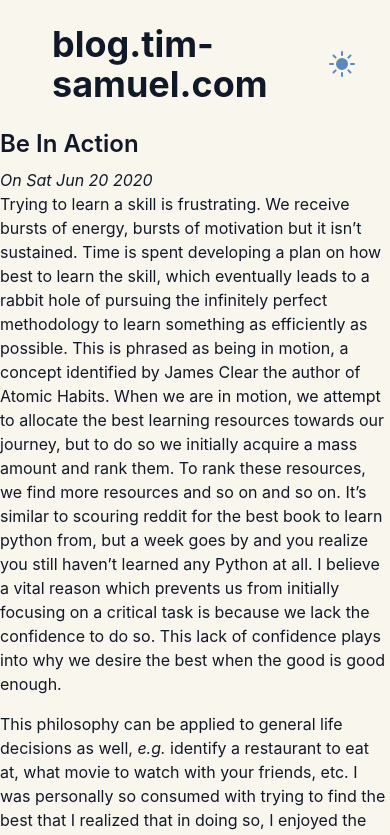
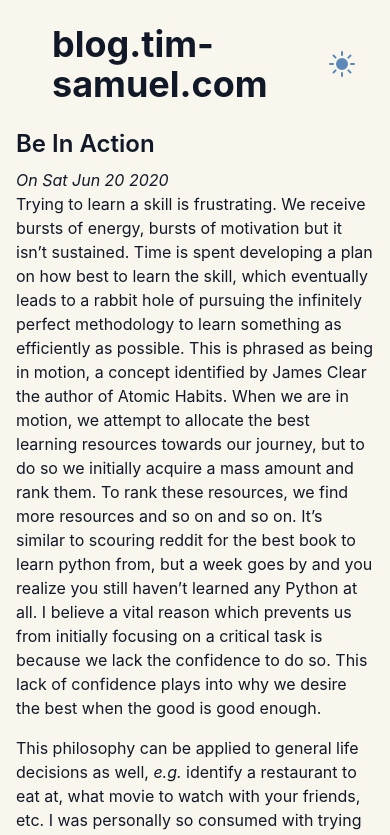
Before and after one commit to timmatsam/portfolio-redesigned, a Next.js app: page /blog/be-in-action in a window 390 px wide. Shown: the top 835 px of the page. Built offline with nearby package versions, Linux system fonts and the light colour scheme.

Commit message:
style: add margin to blog posts

```diff
--- a/pages/blog/[slug].tsx
+++ b/pages/blog/[slug].tsx
@@ -14,19 +14,23 @@ export default function Post({
   tags,
   content,
 }: StaticProps) {
-  console.log("🚀 ~ file: [slug].tsx:17 ~ dateISO:", typeof dateISO);
-
   return (
     <>
       <Head>
         <title>{title}</title>
       </Head>
-      <article className="flex flex-col flex-wrap lg:mx-28  dark:text-gray-300">
-        <h1 className="text-2xl font-semibold mb-2 ">{title}</h1>
+      <article className="flex flex-col flex-wrap mx-4 lg:mx-28  dark:text-gray-300">
+        <h1 className="text-2xl font-semibold mb-2 ">
+          {title}
+        </h1>
         <p className="italic">
-          On <time dateTime={dateISO}>{date}</time>
+          On{" "}
+          <time dateTime={dateISO}>{date}</time>
         </p>
-        <Markdown children={content} className="flex flex-col space-y-4 " />
+        <Markdown
+          children={content}
+          className="flex flex-col space-y-4 "
+        />
       </article>
     </>
   );
```
